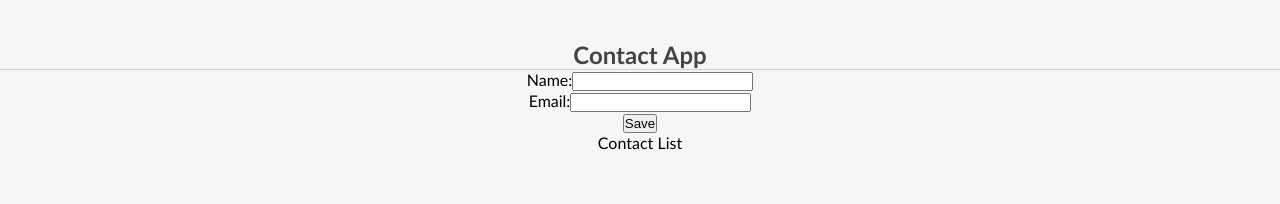
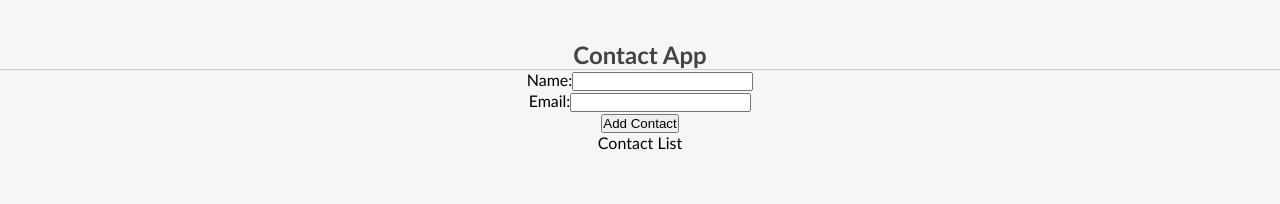
Before and after one commit to zarbabi/contact-app, a React (Create React App) app: page / in a window 1280 px wide. Shown: the top 204 px of the page. Built offline with nearby package versions, Linux system fonts and the light colour scheme.

Commit message:
updating contacts state

```diff
--- a/src/App.js
+++ b/src/App.js
@@ -1,12 +1,19 @@
+import { useState } from "react";
 import "./App.css";
 import AddContact from "./components/AddContact/AddContact";
 
 function App() {
+  const [contacts, setContacts] = useState([]);
+
+  const addContactHandler = (contact) => {
+    setContacts([...contacts, { id: Math.random() * 100, ...contact }]);
+  };
+
   return (
     <div className="App">
       <main className="App">
         <h2>Contact App</h2>
-        <AddContact />
+        <AddContact addContactHandler={addContactHandler} />
 
         <section>Contact List</section>
       </main>
--- a/src/components/AddContact/AddContact.js
+++ b/src/components/AddContact/AddContact.js
@@ -1,17 +1,19 @@
 import { useState } from "react";
 
-const AddContact = () => {
+const AddContact = ({ addContactHandler }) => {
   const [contact, setContact] = useState({ name: "", email: "" });
 
   const ChangeHandler = (e) => {
     setContact({ ...contact, [e.target.name]: e.target.value });
   };
+  const submitForm = (e) => {
+    e.preventDefault();
+    addContactHandler(contact);
+    setContact({ name: "", email: "" });
+  };
 
-  const addContactHandler = (e) => {
-    e.preventDefault();
-  };
   return (
-    <form onSubmit={addContactHandler}>
+    <form onSubmit={submitForm}>
       <div>
         <label>Name:</label>
         <input
@@ -30,7 +32,7 @@ const AddContact = () => {
           onChange={ChangeHandler}
         />
       </div>
-      <button type="submit">Save</button>
+      <button type="submit">Add Contact</button>
     </form>
   );
 };
```
